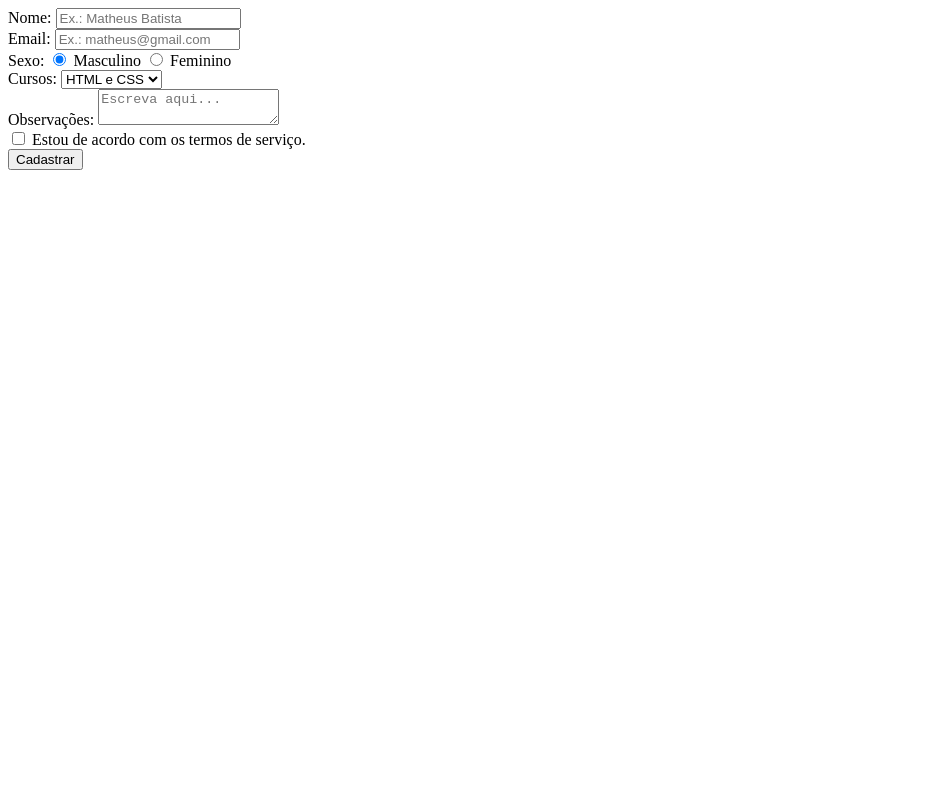
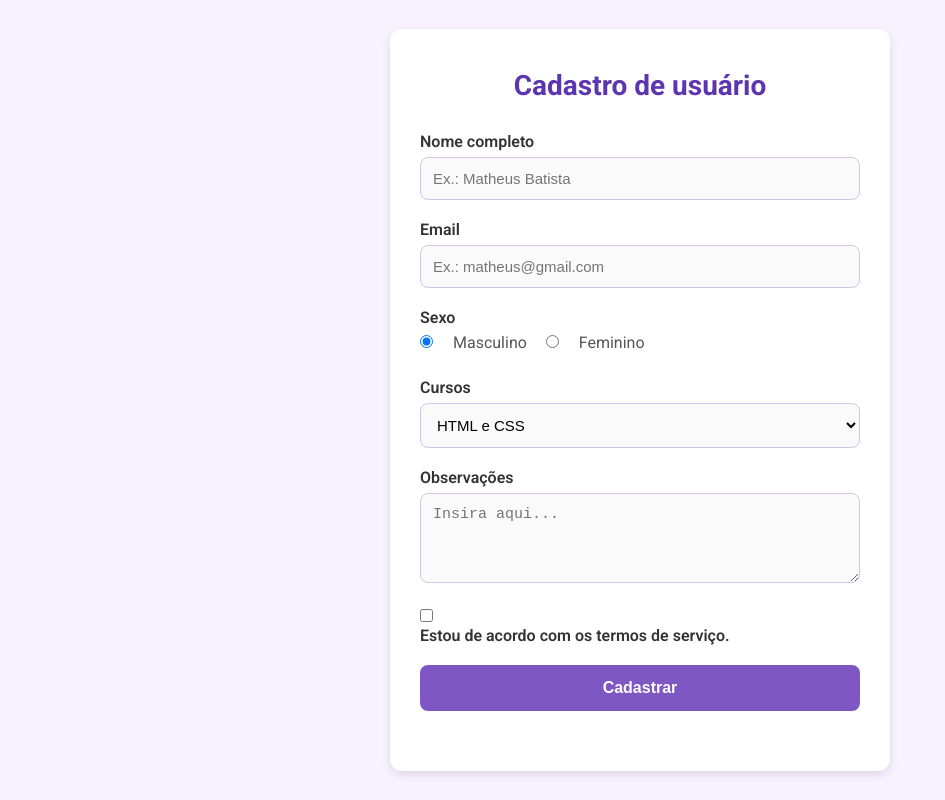
Before and after one commit to MatheusLBatista/formulario-html, a plain HTML site: page index.html in a window 1280 px wide. Shown: the whole page, without its empty margins (0-945 px from the left). Drawn offline with Linux system fonts and the light colour scheme; a web font is replaced by a local one.

Commit message:
styling css

```diff
--- a/index.html
+++ b/index.html
@@ -1,47 +1,52 @@
 <!DOCTYPE html>
 <html lang="pt-br">
 <head>
-    <meta charset="UTF-8">
-    <meta name="viewport" content="width=device-width, initial-scale=1.0">
-    <link rel="stylesheet" href="style.css">
+    <meta charset="UTF-8" />
+    <meta name="viewport" content="width=device-width, initial-scale=1.0"/>
+    <link rel="stylesheet" href="style.css" />
+    <link rel="preconnect" href="https://fonts.googleapis.com">
+    <link rel="preconnect" href="https://fonts.gstatic.com" crossorigin>
+    <link href="https://fonts.googleapis.com/css2?family=Cal+Sans&family=Open+Sans:ital,wght@0,300..800;1,300..800&family=Quicksand:wght@300..700&family=Roboto:ital,wght@0,100..900;1,100..900&display=swap" rel="stylesheet">
     <title>Formulário</title>
 </head>
 <body>
-    <form action="">
+    <div class="container">
+        <h1>Cadastro de usuário</h1>
+        <form>
             <div>
-            <label for="nome">Nome: </label>
+                <label for="nome">Nome completo</label>
                 <input type="text" id="nome" placeholder="Ex.: Matheus Batista"/>
             </div>
             <div>
-            <label for="email">Email: </label>
-            <input type="email" id="email" placeholder="Ex.: matheus@gmail.com">
+                <label for="email">Email</label>
+                <input type="email" id="email" placeholder="Ex.: matheus@gmail.com"/>
             </div>
             <div>
-            <label for="">Sexo: </label>
-            <input type="radio" name="sexo" id="sexo_masculino" checked>
+                <label class="sexo-radio">Sexo</label>
+                <input type="radio" name="sexo" id="sexo_masculino" checked/>
                 <label for="sexo_masculino">Masculino</label>
-            <input type="radio" name="sexo" id="sexo_feminino">
+                <input type="radio" name="sexo" id="sexo_feminino"/>
                 <label for="sexo_feminino">Feminino</label>
             </div>
             <div>
-            <label for="cursos">Cursos: </label>
-            <select name="" id="cursos">
+                <label for="cursos">Cursos</label>
+                <select id="cursos">
                     <option value="1">HTML e CSS</option>
-                <option value="2">Git</option>
-                <option value="3">API</option>
+                    <option value="2">Node.js</option>
                 </select>
             </div>
             <div>
-            <label for="observacao">Observações: </label>
-            <textarea name="" id="observacao" placeholder="Escreva aqui..."></textarea>
+                <label for="observacao">Observações</label>
+                <textarea id="observacao" placeholder="Insira aqui..."></textarea>
             </div>
-        <div>
+            <div class="termos">
                 <input type="checkbox" id="termos" />
                 <label for="termos">Estou de acordo com os termos de serviço.</label>
             </div>
             <div>
-            <input type="submit" value="Cadastrar">
+                <input type="submit" value="Cadastrar"/>
             </div>
         </form>
+    </div>
 </body>
 </html>
--- a/style.css
+++ b/style.css
@@ -0,0 +1,89 @@
+* {
+    margin: 0;
+    padding: 0;
+    box-sizing: border-box;
+}
+
+body {
+    font-family: 'Roboto', sans-serif;
+    background-color: #f8f1ff;
+    display: flex;
+    justify-content: center;
+    align-items: center;
+    min-height: 100vh;
+}
+
+.container {
+    background-color: #ffffff;
+    padding: 40px 30px;
+    border-radius: 12px;
+    width: 100%;
+    max-width: 500px;
+    box-shadow: 0 4px 10px rgba(0, 0, 0, 0.1);
+}
+
+h1 {
+    text-align: center;
+    color: #5e35b1;
+    margin-bottom: 30px;
+    font-size: 28px;
+}
+
+form div {
+    margin-bottom: 20px;
+}
+
+label {
+    display: block;
+    margin-bottom: 6px;
+    color: #333;
+    font-weight: 600;
+}
+
+input[type="text"],
+input[type="email"],
+select,
+textarea {
+    width: 100%;
+    padding: 12px;
+    border: 1px solid #d1c4e9;
+    border-radius: 8px;
+    background-color: #fafafa;
+    font-size: 15px;
+}
+
+textarea {
+    height: 90px;
+}
+
+input[type="radio"],
+input[type="checkbox"] {
+    margin-right: 16px;
+}
+
+label[for^="sexo_"] {
+    display: inline-block;
+    margin-right: 15px;
+    font-weight: normal;
+    color: #555;
+}
+
+input[type="submit"] {
+    width: 100%;
+    padding: 14px;
+    background-color: #7e57c2;
+    color: white;
+    border: none;
+    border-radius: 8px;
+    font-size: 16px;
+    font-weight: bold;
+}
+
+input[type="submit"]:hover {
+    background-color: #673ab7;
+    cursor: pointer;
+}
+
+.termos {
+    display: block;
+}
```
Lines whose indentation alone changed are shown as unchanged.
